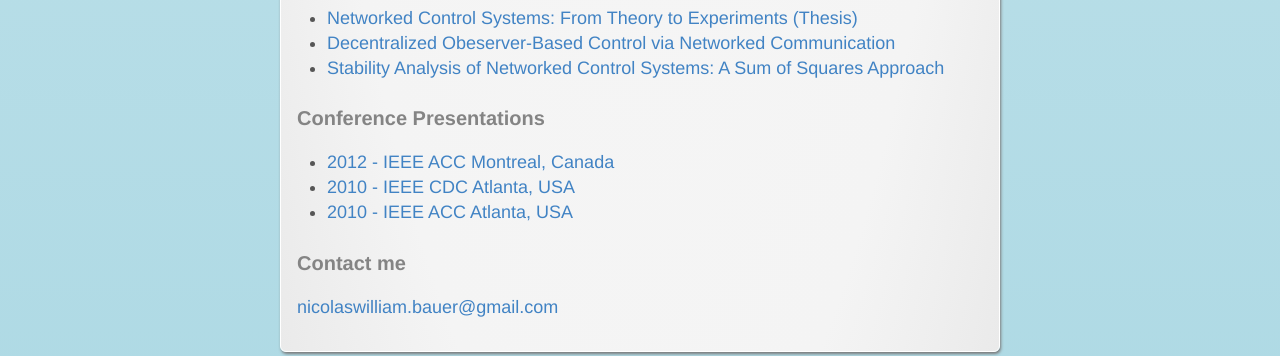
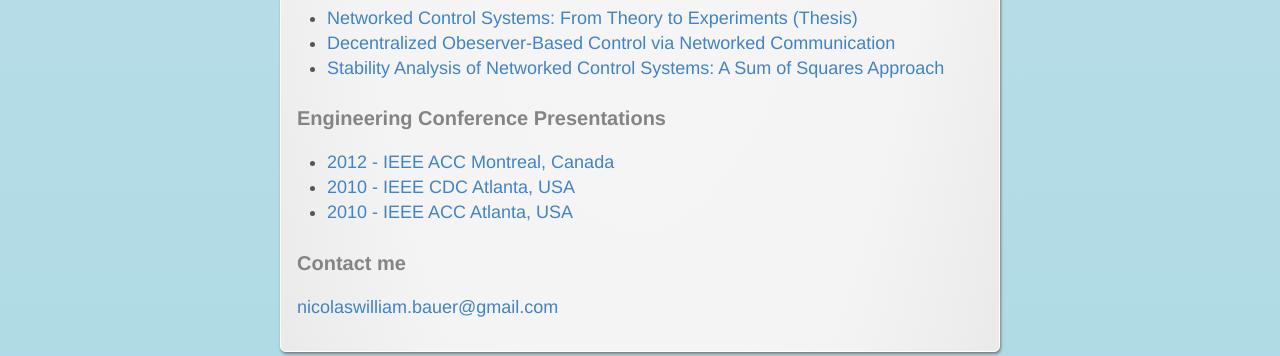
Before and after one commit to nwbauer/nwbauer.github.io, a Jekyll site: the page built from about.md, in a window 1280 px wide and 900 px high, scrolled down 3055 px. Shown: the part 409-765 px from the top of the window. Built offline with Jekyll 4.4.1, drawn with Linux system fonts in a browser that asks for light colours; some web fonts are replaced.

Commit message:
small edit

```diff
--- a/about.md
+++ b/about.md
@@ -45,7 +45,7 @@ Journal
 * [Decentralized Obeserver-Based Control via Networked Communication](http://www.sciencedirect.com/science/article/pii/S0005109813002318)
 * [Stability Analysis of Networked Control Systems: A Sum of Squares Approach](http://www.sciencedirect.com/science/article/pii/S0005109812001963)
 
-### Conference Presentations
+### Engineering Conference Presentations
 
 * [2012 - IEEE ACC Montreal, Canada](http://ieeexplore.ieee.org/xpl/login.jsp?reload=true&tp=&arnumber=6315034&url=http%3A%2F%2Fieeexplore.ieee.org%2Fxpls%2Fabs_all.jsp%3Farnumber%3D6315034)
 * [2010 - IEEE CDC Atlanta, USA](http://ieeexplore.ieee.org/xpl/articleDetails.jsp?tp=&arnumber=5717506&queryText%3DStability+Analysis+of+Networked+Control+Systems%3A+A+Sum+of+Squares+Approach)
```
